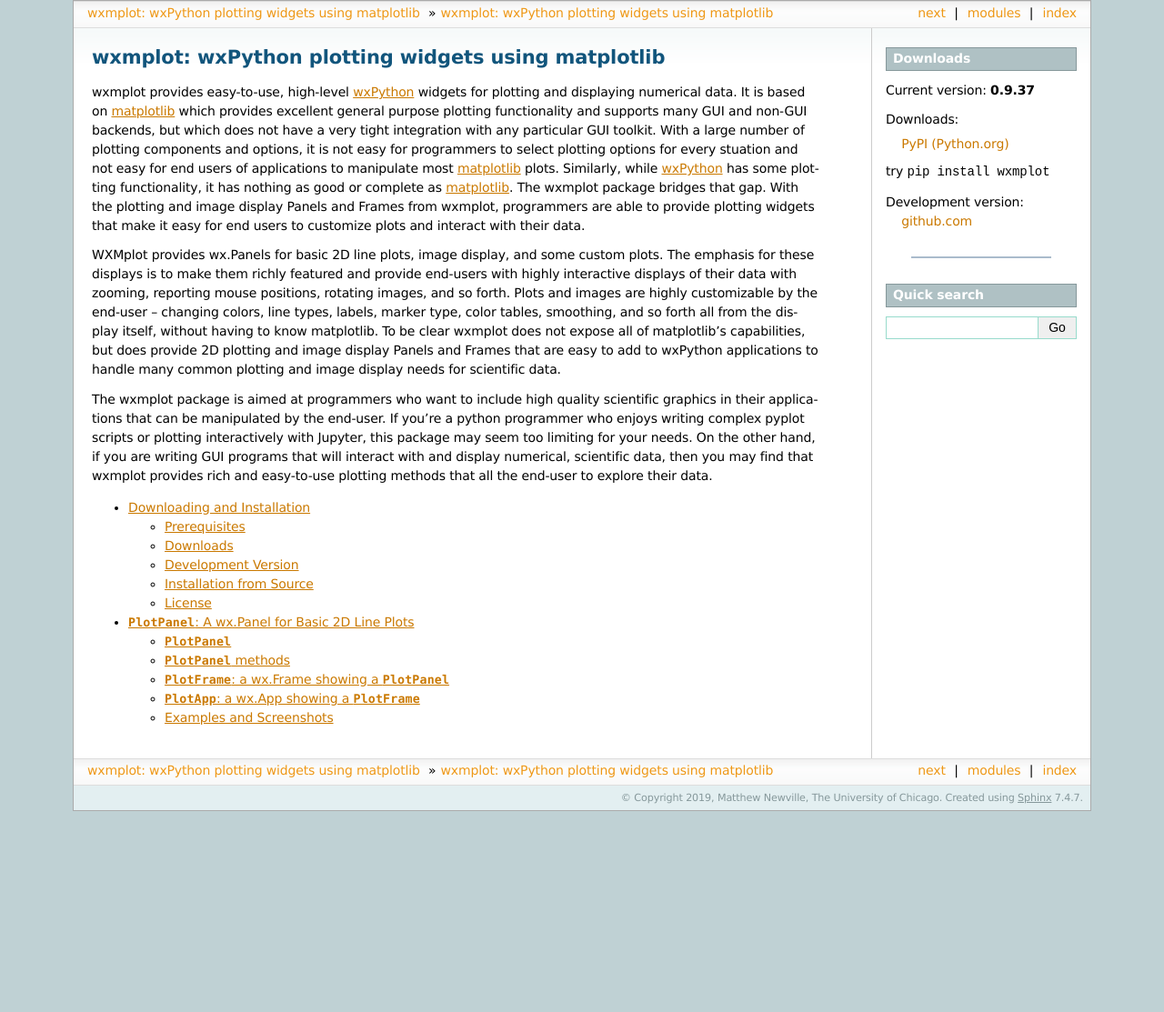
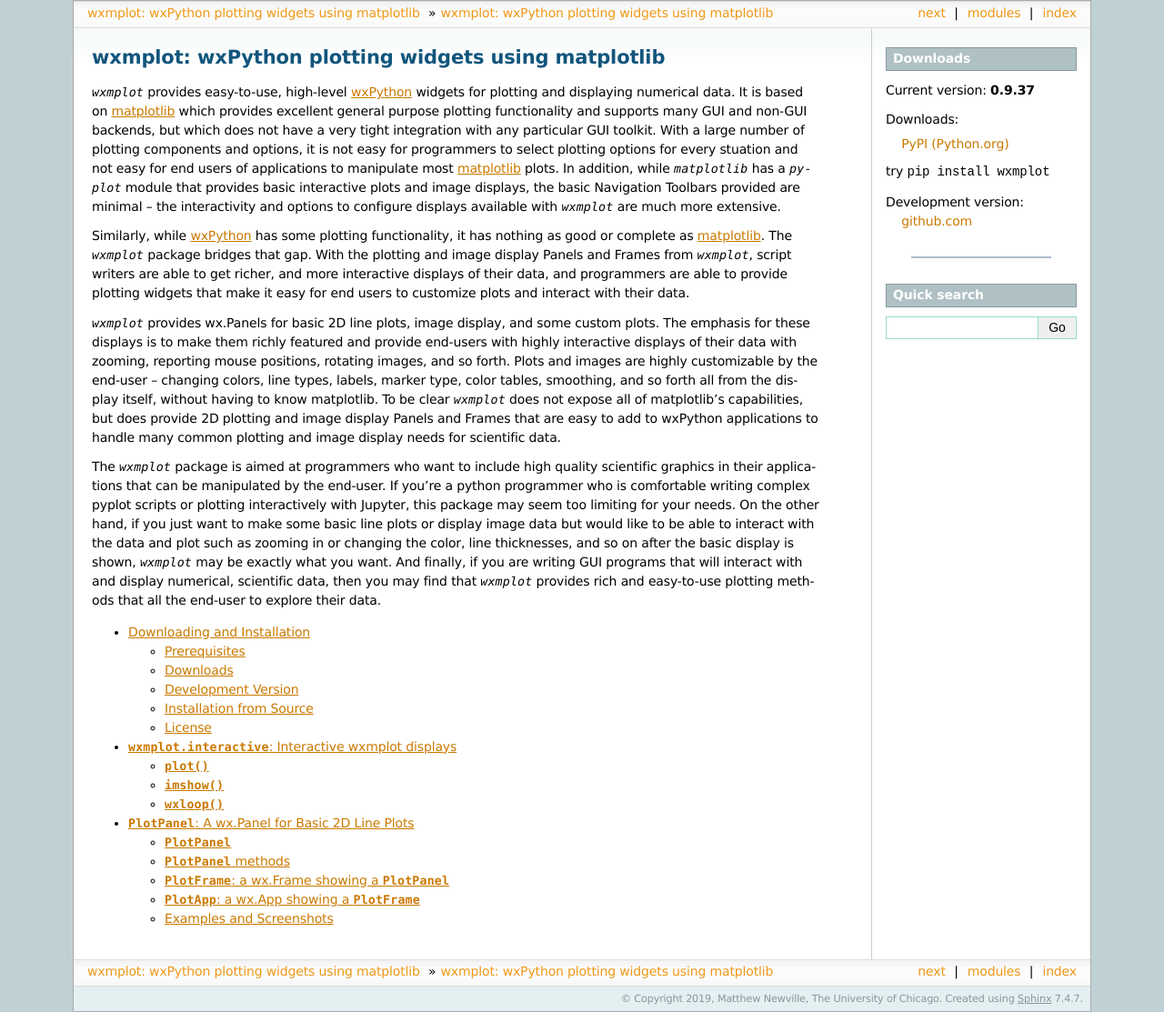
Before and after one commit to newville/wxmplot, a Sphinx documentation site: the page built from doc/index.rst, in a window 1280 px wide. Shown: the whole page at 91% size. Built offline with Sphinx 7.4.7, drawn with Linux system fonts in a browser that asks for light colours; pages that are not in the unit, such as notebooks, are missing from menus; the version number could not be read and is left out; before the commit the page ends 900 px from its top, so only the background shows below that.

Commit message:
some doc updates for interactive plotting (incomplete)

```diff
--- a/doc/index.rst
+++ b/doc/index.rst
@@ -6,46 +6,57 @@
 .. _wxPython: http://www.wxpython.org/
 .. _matplotlib:  http://matplotlib.sourceforge.net/
 
-wxmplot provides easy-to-use, high-level `wxPython`_ widgets for plotting
+`wxmplot` provides easy-to-use, high-level `wxPython`_ widgets for plotting
 and displaying numerical data.  It is based on `matplotlib`_ which provides
 excellent general purpose plotting functionality and supports many GUI and
 non-GUI backends, but which does not have a very tight integration with any
-particular GUI toolkit. With a large number of plotting components and
+particular GUI toolkit.  With a large number of plotting components and
 options, it is not easy for programmers to select plotting options for
 every stuation and not easy for end users of applications to manipulate
-most `matplotlib`_ plots.  Similarly, while `wxPython`_ has some plotting
-functionality, it has nothing as good or complete as `matplotlib`_. The
-wxmplot package bridges that gap.  With the plotting and image display
-Panels and Frames from wxmplot, programmers are able to provide plotting
+most `matplotlib`_ plots.  In addition, while `matplotlib` has a `pyplot`
+module that provides basic interactive plots and image displays, the basic
+Navigation Toolbars provided are minimal -- the interactivity and options
+to configure displays available with `wxmplot` are much more extensive.
+
+Similarly, while `wxPython`_ has some plotting functionality, it has
+nothing as good or complete as `matplotlib`_. The `wxmplot` package bridges
+that gap.  With the plotting and image display Panels and Frames from
+`wxmplot`, script writers are able to get richer, and more interactive
+displays of their data, and programmers are able to provide plotting
 widgets that make it easy for end users to customize plots and interact
 with their data.
 
-WXMplot provides wx.Panels for basic 2D line plots, image display, and some
+`wxmplot` provides wx.Panels for basic 2D line plots, image display, and some
 custom plots.  The emphasis for these displays is to make them richly
 featured and provide end-users with highly interactive displays of their
 data with zooming, reporting mouse positions, rotating images, and so
 forth.  Plots and images are highly customizable by the end-user --
 changing colors, line types, labels, marker type, color tables, smoothing,
 and so forth all from the display itself, without having to know
-matplotlib.  To be clear wxmplot does not expose all of matplotlib's
+matplotlib.  To be clear `wxmplot` does not expose all of matplotlib's
 capabilities, but does provide 2D plotting and image display Panels and
 Frames that are easy to add to wxPython applications to handle many common
 plotting and image display needs for scientific data.
 
-The wxmplot package is aimed at programmers who want to include high
+The `wxmplot` package is aimed at programmers who want to include high
 quality scientific graphics in their applications that can be manipulated
-by the end-user.  If you're a python programmer who enjoys writing complex
-pyplot scripts or plotting interactively with Jupyter, this package may
-seem too limiting for your needs.  On the other hand, if you are writing
+by the end-user. If you're a python programmer who is comfortable writing
+complex pyplot scripts or plotting interactively with Jupyter, this package
+may seem too limiting for your needs.  On the other hand, if you just want
+to make some basic line plots or display image data but would like to be
+able to interact with the data and plot such as zooming in or changing the
+color, line thicknesses, and so on after the basic display is shown,
+`wxmplot` may be exactly what you want.  And finally, if you are writing
 GUI programs that will interact with and display numerical, scientific
-data, then you may find that wxmplot provides rich and easy-to-use plotting
-methods that all the end-user to explore their data.
+data, then you may find that `wxmplot` provides rich and easy-to-use
+plotting methods that all the end-user to explore their data.
 
 
 .. toctree::
    :maxdepth: 2
 
    installation
+   interactive
    plotpanel
    imagepanel
    other
```
Also changed, not shown: doc/installation.rst (+6 -6 lines), doc/interactive.rst (added, +53 -0 lines), 1 other file.
